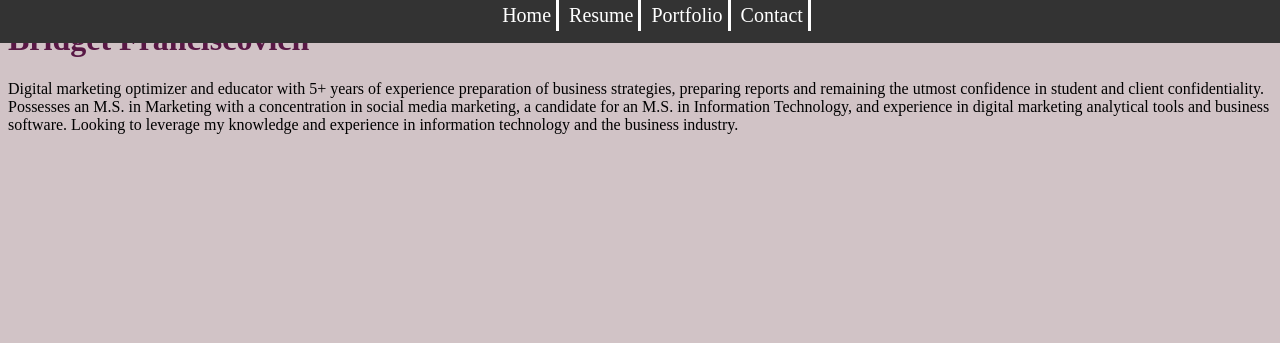
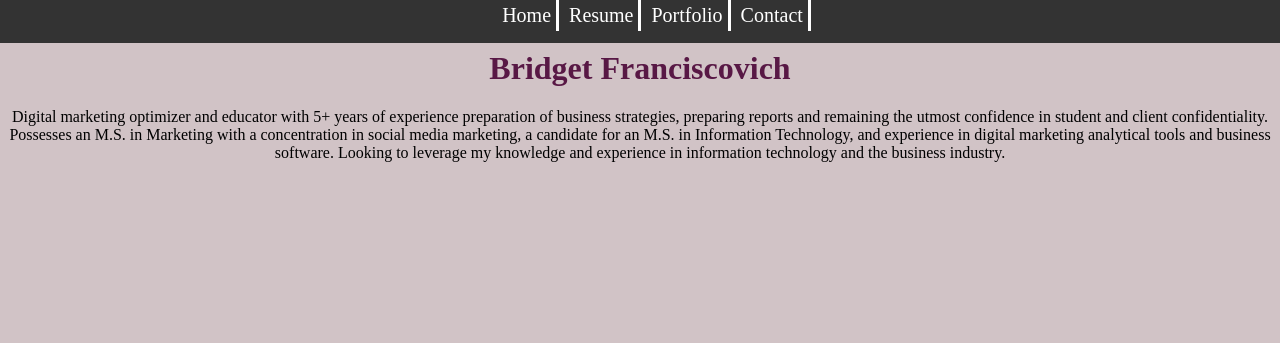
Before and after one commit to blfranciscovich/comp805, a Django app: page / in a window 1280 px wide. Shown: the top 343 px of the page. Run offline with Django 3.2, Linux system fonts and the light colour scheme.

Commit message:
updated home

```diff
--- a/project1/templates/home.html
+++ b/project1/templates/home.html
@@ -2,7 +2,7 @@
 
 {% block content %}
 		<div class='homepage-content'>
-			<div class='homepage.banner'>
+			<div class='homepage-banner'>
 				<h1>Bridget Franciscovich</h1>
 				<p>Digital marketing optimizer and educator with 5+ years of experience preparation of business strategies, preparing reports and remaining the utmost confidence in student and client confidentiality. Possesses an M.S. in Marketing with a concentration in social media marketing, a candidate for an M.S. in Information Technology, and experience in digital marketing analytical tools and business software. Looking to leverage my knowledge and experience in information technology and the business industry.</p>
 			</div>
```
